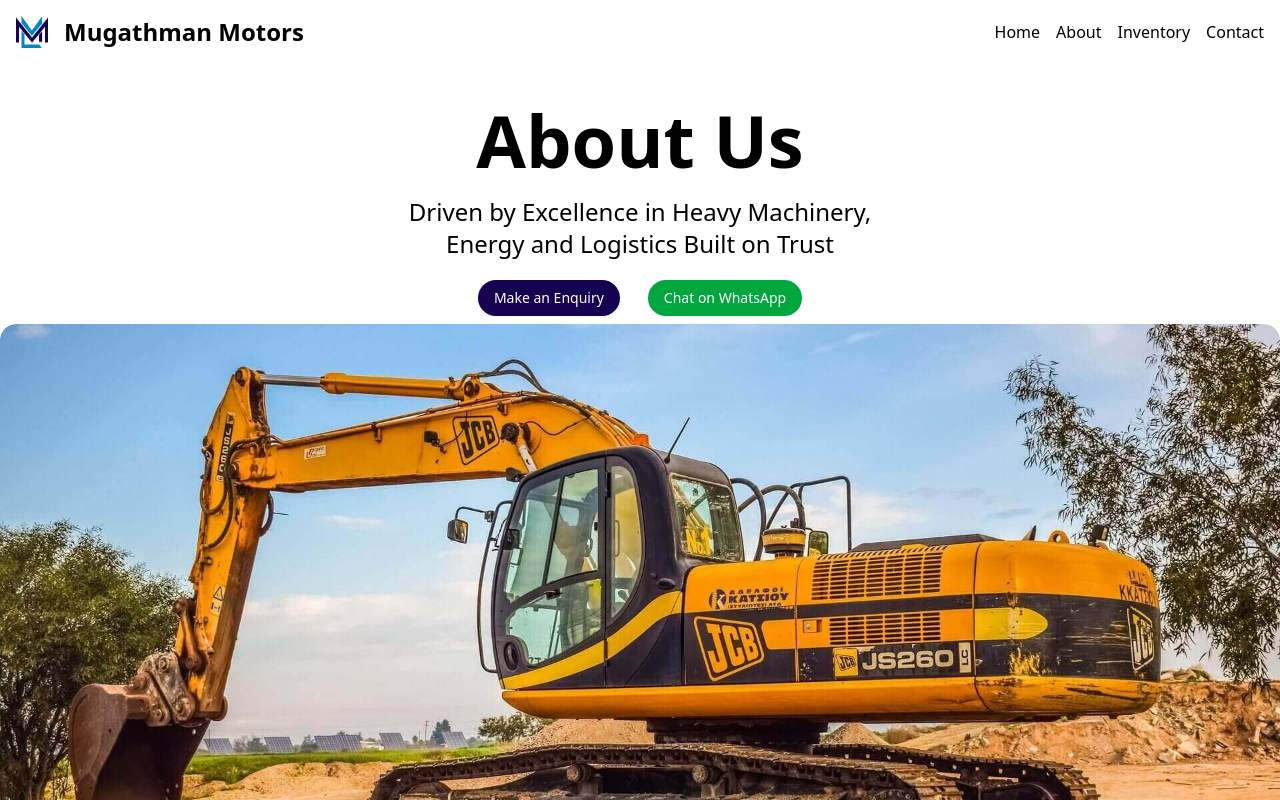
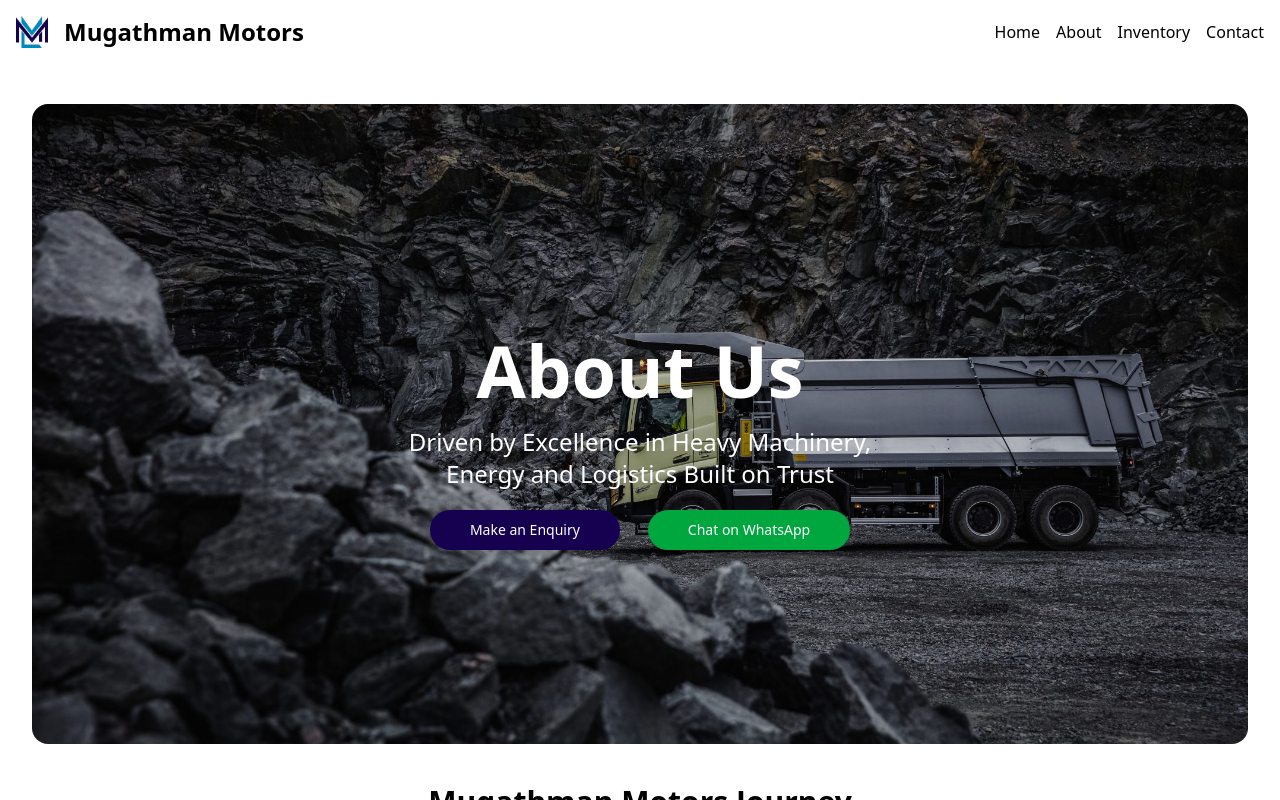
Before and after one commit to mugathmanmotorsdev/mugathmanmotors-update, a Next.js app: page /about in a window 1280 px wide. Shown: the top 800 px of the page. Built offline with nearby package versions, Linux system fonts and the light colour scheme.

Commit message:
update some images

```diff
--- a/app/about/page.tsx
+++ b/app/about/page.tsx
@@ -87,32 +87,22 @@
     return (
         <div className="bg-white text-black">
             {/* About Section */}
-            <section className="text-center">
-                <div className="my-10">
-                    <h2 className="text-7xl font-bold my-5">About Us</h2>
-                    <p className="text-2xl">Driven by Excellence in Heavy Machinery, <br /> Energy and Logistics Built on Trust</p>
+            <section>
+                <div className="text-center my-10 w-[95vw] mx-auto rounded-2xl bg-[url('/hero-top-2-v2.jpg')] bg-cover bg-center min-h-[80vh] text-white flex flex-col justify-center">
+                    <h2 className="text-5xl md:text-7xl font-bold my-5">About Us</h2>
+                    <p className="md:text-2xl">Driven by Excellence in Heavy Machinery, <br /> Energy and Logistics Built on Trust</p>
                     <div className="flex gap-2 justify-center w-24 h-1 mx-auto my-5 rounded-full">
-                        <Button className={"bg-[#150150] hover:bg-[#0f0150f6] text-white rounded-full px-4 py-2"} asChild>
+                        <Button className={"bg-[#150150] hover:bg-[#0f0150f6] text-white rounded-full md:px-10 md:py-5"} asChild>
                             <Link href="/contact#enquiry-form">Make an Enquiry</Link>
                         </Button>
-                        <Button className={"bg-green-600 hover:bg-green-700 text-white rounded-full px-4 py-2 ml-5"} asChild>
+                        <Button className={"bg-green-600 hover:bg-green-700 text-white rounded-full md:px-10 md:py-5 ml-5"} asChild>
                             <Link href="https://wa.me/2348033395299" target="_blank">Chat on WhatsApp</Link>
                         </Button>
                     </div>
                 </div>
-                <div>
-                    <div className="container mx-auto h-[70vh] px-5 my-10 relative rounded-2xl overflow-hidden">
-                        <Image
-                            src="/about.jpg"
-                            className="object-cover rounded-2xl"
-                            alt="bulldozer"
-                            fill
-                        />
-                    </div>
-                </div>
 
 
-                <div className="container mx-auto px-5 my-10">
+                <div className="container mx-auto md:text-center px-5 my-10">
                     <h2 className="text-3xl font-bold my-5">Mugathman Motors Journey</h2>
                     <p className="text-lg">
                          Mugathman Motors and Logistics Ltd, founded by Alhaji Gali Muhammad Usman and officially registered in 2019 (RC: 1643911), is a proudly Nigerian company leading the market in heavy-duty vehicle and equipment sales. We specialize in truck heads, trailers, tippers, tractors, and genuine spare parts, offering durable solutions for transportation, agriculture, and construction sectors across Nigeria.
--- a/app/page.tsx
+++ b/app/page.tsx
@@ -100,8 +100,8 @@
   return (
     <div className="bg-white text-black">
       {/* Hero Section */}
-      <section className="h-[80vh] flex flex-col justify-center bg-[url('/hero-top-2.jpg')] bg-cover bg-right text-white">
-        <div className="h-full md:w-2/5 p-8 flex flex-col justify-center backdrop-blur-sm bg-white/20 border border-white/30 rounded-2xl shadow-lg my-20 mx-10">
+      <section className="h-[80vh] flex flex-col justify-center bg-[url('/hero-top-v2.jpg')] bg-cover bg-center text-white">
+        <div className="h-full md:w-2/5 p-5 flex flex-col justify-center my-20 md:mx-10">
           <h1 className="text-5xl md:text-6xl font-bold">Powering Construction, Farming, and Logistics Across Nigeria</h1>
           <p className="mt-4 text-lg md:text-xl">
             From reliable <b>trucks and tractors to trailers, dozers,<br /> and spare parts</b>, Mugathman Motors delivers <b>trusted vehicles<br /> and logistics solutions</b> nationwide.
@@ -135,7 +135,7 @@
         </div>
         <div className=" w-full md:w-1/3 mx-auto px-4">
           <Image
-            src="/product-8.jpeg"
+            src="/hero-top-2.jpg"
             alt="About Mugathman Motors - Truck Dealer & Spare Parts in Kano, Nigeria"
             className="rounded-lg"
             width={500}
```
Also changed, not shown: public/hero-top-2-v2.jpg (added), public/hero-top-v2.jpg (added).
